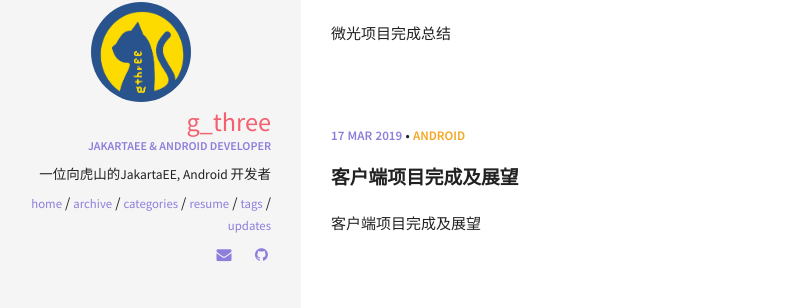
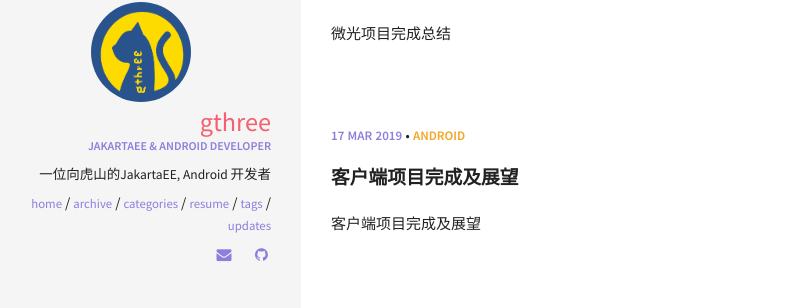
Before and after one commit to hejiayangzh/hejiayangzh.github.io, a Jekyll site: the page built from index.html, in a window 1280 px wide. Shown: the part 1877-2185 px from the top of the page, without its empty margins (19-819 px from the left). Built offline with Jekyll 4.4.1, drawn with Linux system fonts in a browser that asks for light colours; some of the changed text lies outside the part shown.

Commit message:
xxxxxxxxxxxxx

```diff
--- a/_config.yml
+++ b/_config.yml
@@ -5,7 +5,7 @@
 #
 title: Gthree
 email: hznaug6211@163.com
-description: G_three's blog,powered by jekyll
+description: Gthree's blog,powered by jekyll
 url: https://hejiayangzh.github.io # the base hostname & protocol for your site
 keywords: ["Programming", "Java", "Android","Blog"]
 
@@ -33,7 +33,7 @@ kramdown:
 ####################################
 #
 owner:
-  name: G_three
+  name: Gthree
   avatar: mylogo.png
   job: "JakartaEE & Android Developer"
   bio: "一位向虎山的JakartaEE, Android 开发者"
```
